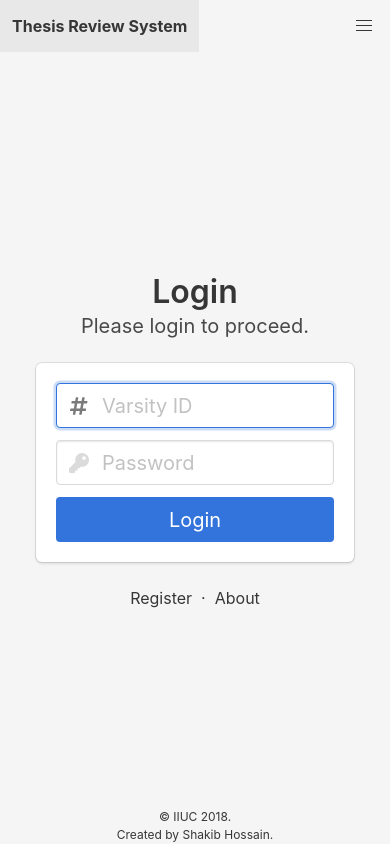
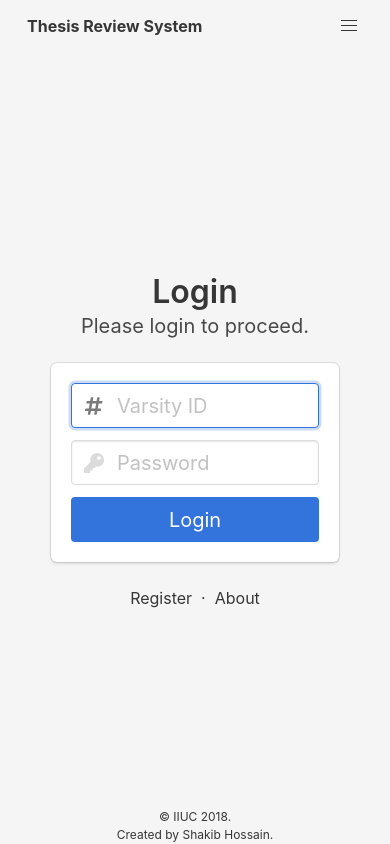
Before and after one commit to CodeJosh723/thesis-review-system, a Django app: page /?next=/redirect/ in a window 390 px wide. Run offline with Django 3.2, Linux system fonts and the light colour scheme; parts of the project's set-up code (start-up, migrations or seed data) failed here and were passed over.

Commit message:
Fix a responsive styling issue

```diff
--- a/static/css/main.css
+++ b/static/css/main.css
@@ -1,3 +1,7 @@
+.container {
+    padding: 0 15px;
+}
+
 nav.navbar {
     margin-bottom: 1.5rem;
 }
```
